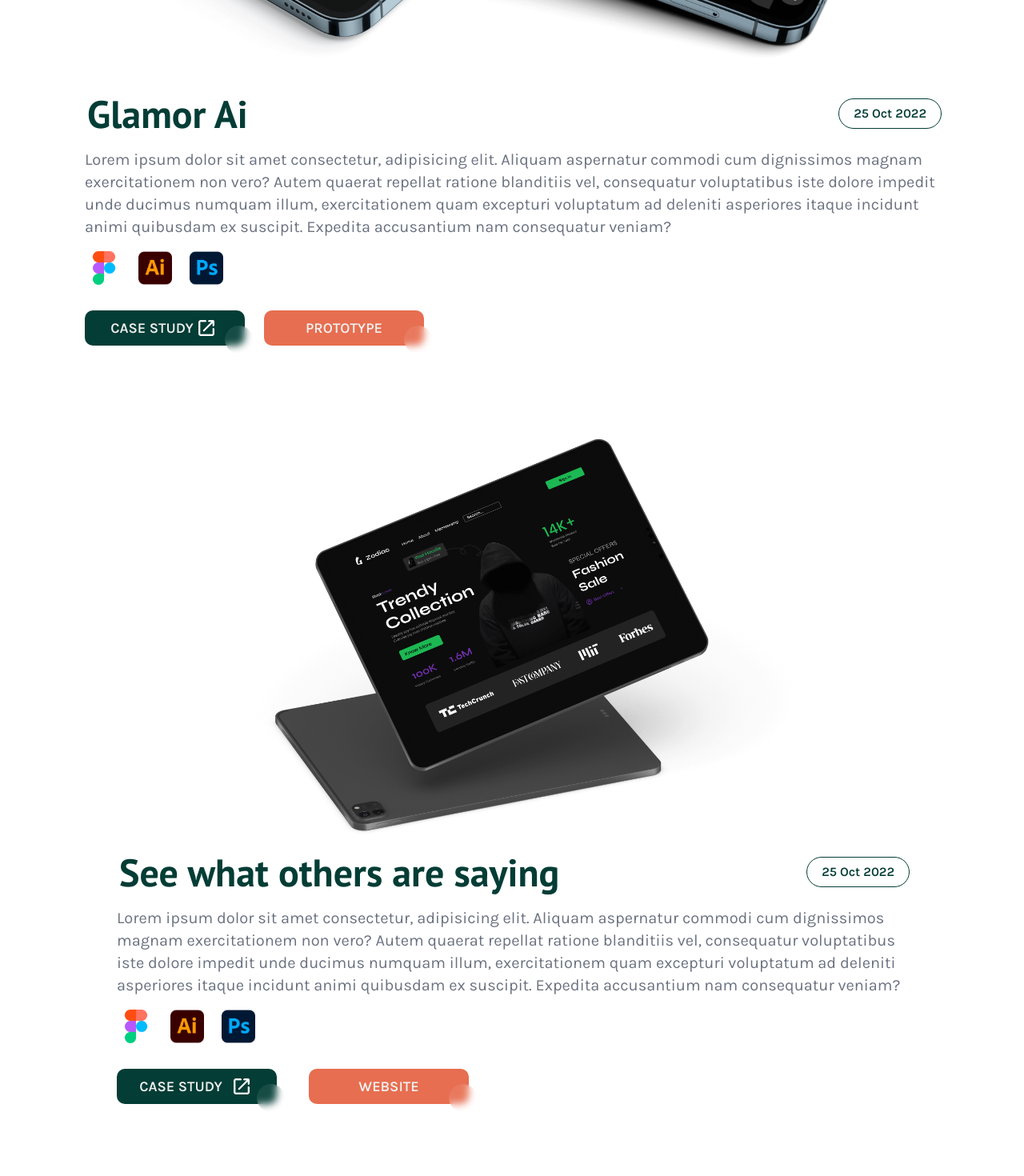
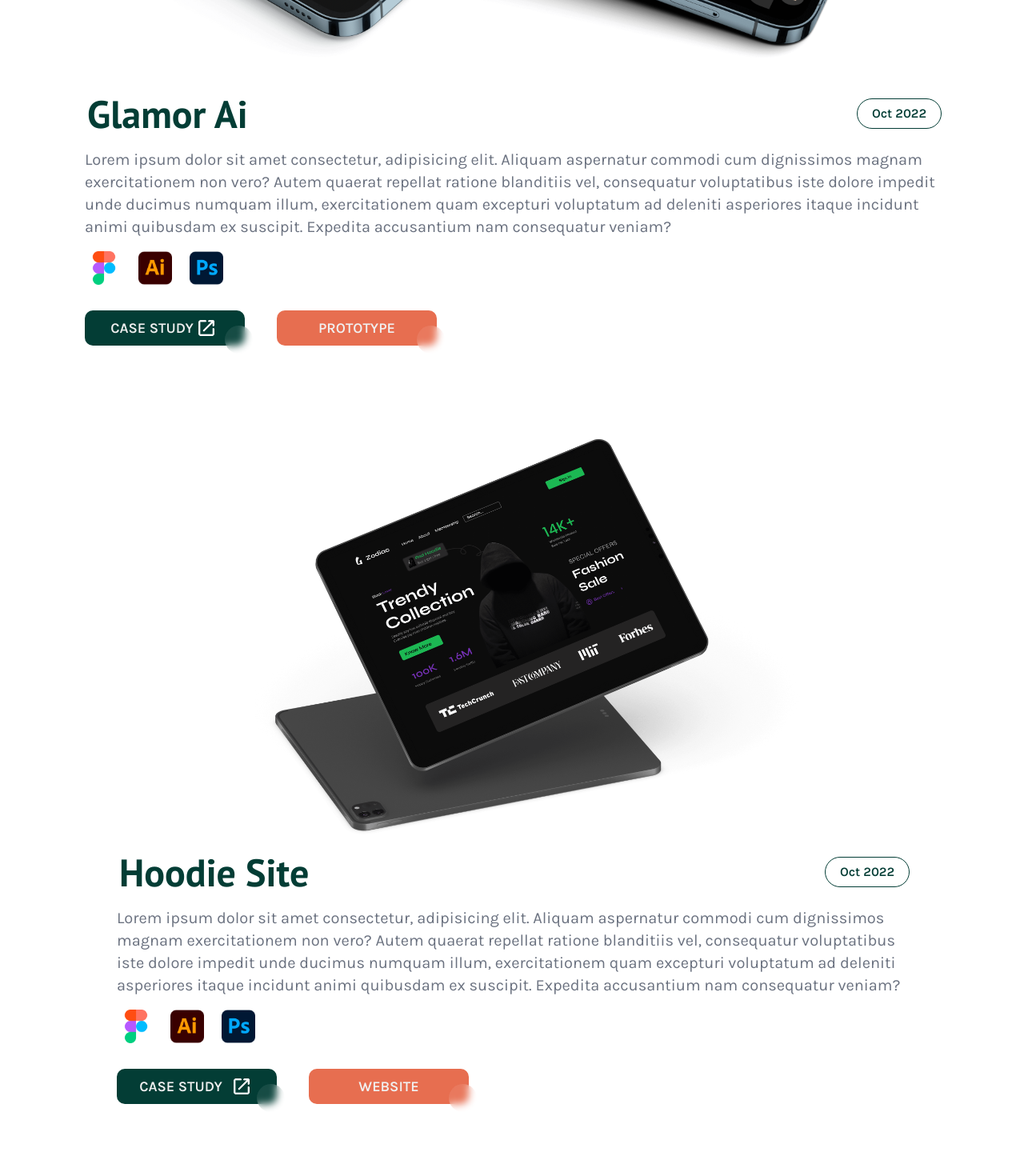
Before and after one commit to sumansourabh9155/ProductDesignPortfolio, a React (Create React App) app: page /Projects in a window 1280 px wide. Shown: the part 1840-3310 px from the top of the page at 80% size. Built offline with nearby package versions, Linux system fonts and the light colour scheme; a web font is replaced by a local one.

Commit message:
Made Project page Responsive

```diff
--- a/src/resource/page/Projects.jsx
+++ b/src/resource/page/Projects.jsx
@@ -20,11 +20,11 @@ const Projects = () => {
     <div>
       <Navbar />
 
-      <div className="pt-20 px-12 mb-32">
-        <div className=" dark:text-gray-100">
-          <section className=" text-[#033d35] -z-10 relative ">
+      <div className="pt-20  px-2 md:px-12 mb-32">
+        <div className="dark:text-gray-100 ">
+          <section className="text-[#033d35] -z-10  relative">
             <div
-              className="lg:h-80 md:h-56 sm:h-48 hero-image bg-right-bottom bg-cover flex"
+              className="lg:h-80 md:h-56 sm:h-48 hero-image w-full bg-right-bottom bg-cover flex"
               style={{
                 backgroundImage:
                   "url(https://images.unsplash.com/photo-1493934558415-9d19f0b2b4d2?ixlib=rb-4.0.3&ixid=M3wxMjA3fDB8MHxwaG90by1wYWdlfHx8fGVufDB8fHx8fA%3D%3D&auto=format&fit=crop&w=854&q=80)",
@@ -38,14 +38,18 @@ const Projects = () => {
         </div>
 
         <div className="mb-40 pt-20">
-          <img className="md:px-[4rem] lg:px-[25rem] md:py-10" src={rakiar} alt="RaikarsGoodVibes" />
+          <img
+            className="md:px-[4rem] lg:px-[25rem] md:py-10"
+            src={rakiar}
+            alt="RaikarsGoodVibes"
+          />
           <div className="flex justify-between items-center">
-            <h2 className="text-5xl font-bold subheadline">RaikarsGoodVibes</h2>
+            <h2 className="text-2xl md:text-5xl font-bold subheadline">RaikarsGoodVibes</h2>
             <p className="font-semibold px-4 py-1 outline  rounded-full outline-offset-2 outline-1 ...">
-              25 Oct 2022
+              Oct 2022
             </p>
           </div>
-          <p className="pt-5 text-xl text-gray-500">
+          <p className="pt-5 text-sm md:text-xl text-gray-500">
             Lorem ipsum dolor sit amet consectetur, adipisicing elit. Aliquam
             aspernatur commodi cum dignissimos magnam exercitationem non vero?
             Autem quaerat repellat ratione blanditiis vel, consequatur
@@ -60,14 +64,15 @@ const Projects = () => {
             <img className="w-12 " src={photoshop} alt="" />
           </div>
 
-          <div className="flex justify-start pt-8 gap-10">
+          <div className="md:flex justify-start pt-8 gap-10 space-y-3 md:space-y-0">
             <Link
               to="https://www.behance.net/gallery/170593097/RaikarsGoodVibes"
               className="button-dark"
               target="_blank"
               role="button"
             >
-              Case study<img src={newtab} className="ml-2 w-8" alt="" />
+              Case study
+              <img src={newtab} className="ml-2 w-8" alt="" />
             </Link>
             <Link
               to="https://raikarsgoodvibes.com/"
@@ -84,12 +89,12 @@ const Projects = () => {
         <div className="lg:px-10">
           <img src={glamor} className="md:px-[0rem] lg:px-[4rem]" alt="" />
           <div className="flex justify-between items-center">
-            <h2 className="text-5xl font-bold subheadline">Glamor Ai</h2>
+            <h2 className="text-3xl md:text-5xl font-bold subheadline">Glamor Ai</h2>
             <p className="font-semibold px-4 py-1 outline  rounded-full outline-offset-2 outline-1 ...">
-              25 Oct 2022
+              Oct 2022
             </p>
           </div>
-          <p className="pt-5 text-xl text-gray-500">
+          <p className="pt-5 text-sm md:text-xl text-gray-500">
             Lorem ipsum dolor sit amet consectetur, adipisicing elit. Aliquam
             aspernatur commodi cum dignissimos magnam exercitationem non vero?
             Autem quaerat repellat ratione blanditiis vel, consequatur
@@ -104,7 +109,7 @@ const Projects = () => {
             <img className="w-12 " src={photoshop} alt="" />
           </div>
 
-          <div className="flex justify-start pt-8 gap-6">
+          <div className="md:flex justify-start pt-8 gap-10 space-y-3 md:space-y-0">
             <Link
               to="https://www.behance.net/gallery/169935581/Glamor-AI"
               className="button-dark"
@@ -127,14 +132,20 @@ const Projects = () => {
         </div>
 
         <div className="lg:px-20">
-          <img src={hoodie} className="md:px-[0rem] lg:px-[7rem] pt-20" alt="" />
+          <img
+            src={hoodie}
+            className="md:px-[0rem] lg:px-[7rem] pt-20"
+            alt=""
+          />
           <div className="flex justify-between items-center">
-            <h2 className="text-5xl font-bold subheadline">See what others are saying</h2>
+            <h2 className="text-3xl md:text-5xl font-bold subheadline">
+              Hoodie Site
+            </h2>
             <p className="font-semibold px-4 py-1 outline  rounded-full outline-offset-2 outline-1 ...">
-              25 Oct 2022
+              Oct 2022
             </p>
           </div>
-          <p className="pt-5 text-xl text-gray-500">
+          <p className="pt-5 text-sm md:text-xl text-gray-500">
             Lorem ipsum dolor sit amet consectetur, adipisicing elit. Aliquam
             aspernatur commodi cum dignissimos magnam exercitationem non vero?
             Autem quaerat repellat ratione blanditiis vel, consequatur
@@ -148,14 +159,15 @@ const Projects = () => {
             <img className="w-12 " src={illustrator} alt="" />
             <img className="w-12 " src={photoshop} alt="" />
           </div>
-          <div className="flex justify-start pt-8 gap-10">
+          <div className="md:flex justify-start pt-8 gap-10 space-y-3 md:space-y-0">
             <Link
               to="https://www.behance.net/gallery/170593097/RaikarsGoodVibes"
               className="button-dark"
               target="_blank"
               role="button"
             >
-              Case study<img src={newtab} className="ml-2 w-8" alt="" />
+              Case study
+              <img src={newtab} className="ml-2 w-8" alt="" />
             </Link>
             <Link
               to="https://raikarsgoodvibes.com/"
@@ -170,14 +182,20 @@ const Projects = () => {
         </div>
 
         <div className="lg:px-20">
-          <img src={beauty} className="md:px-[0rem] lg:px-[8rem] pb-20 pt-40 " alt="" />
+          <img
+            src={beauty}
+            className="md:px-[0rem] lg:px-[8rem] pb-20 pt-40 "
+            alt=""
+          />
           <div className="flex justify-between items-center">
-            <h2 className="text-5xl font-bold subheadline">See what others are saying</h2>
+            <h2 className="text-3xl md:text-5xl font-bold subheadline">
+              Health Vatics
+            </h2>
             <p className="font-semibold px-4 py-1 outline  rounded-full outline-offset-2 outline-1 ...">
-              25 Oct 2022
+              Oct 2022
             </p>
           </div>
-          <p className="pt-5 text-xl text-gray-500">
+          <p className="pt-5 text-sm md:text-xl text-gray-500">
             Lorem ipsum dolor sit amet consectetur, adipisicing elit. Aliquam
             aspernatur commodi cum dignissimos magnam exercitationem non vero?
             Autem quaerat repellat ratione blanditiis vel, consequatur
@@ -191,14 +209,15 @@ const Projects = () => {
             <img className="w-12 " src={illustrator} alt="" />
             <img className="w-12 " src={photoshop} alt="" />
           </div>
-          <div className="flex justify-start pt-8 gap-10">
+          <div className="md:flex justify-start pt-8 gap-10 space-y-3 md:space-y-0">
             <Link
               to="https://www.behance.net/gallery/170593097/RaikarsGoodVibes"
               className="button-dark"
               target="_blank"
               role="button"
             >
-              Case study<img src={newtab} className="ml-2 w-8" alt="" />
+              Case study
+              <img src={newtab} className="ml-2 w-8" alt="" />
             </Link>
             <Link
               to="https://raikarsgoodvibes.com/"
@@ -212,15 +231,21 @@ const Projects = () => {
           </div>
         </div>
 
-        <div className="lg:px-20">
-          <img src={shoe} className="md:px-[0rem] lg:px-[12rem] md:pt-32 md:pb-10" alt="" />
+        <div className="lg:px-20 ">
+          <img
+            src={shoe}
+            className="md:px-[0rem] lg:px-[12rem] pt-20 md:pt-32 md:pb-10"
+            alt=""
+          />
           <div className="flex justify-between items-center">
-            <h2 className="text-5xl font-bold subheadline">See what others are saying</h2>
+            <h2 className="text-3xl md:text-5xl font-bold subheadline">
+              Shoe Store
+            </h2>
             <p className="font-semibold px-4 py-1 outline  rounded-full outline-offset-2 outline-1 ...">
-              25 Oct 2022
+              Oct 2022
             </p>
           </div>
-          <p className="pt-5 text-xl text-gray-500">
+          <p className="pt-5 text-sm md:text-xl text-gray-500">
             Lorem ipsum dolor sit amet consectetur, adipisicing elit. Aliquam
             aspernatur commodi cum dignissimos magnam exercitationem non vero?
             Autem quaerat repellat ratione blanditiis vel, consequatur
@@ -234,20 +259,21 @@ const Projects = () => {
             <img className="w-12 " src={illustrator} alt="" />
             <img className="w-12 " src={photoshop} alt="" />
           </div>
-          <div className="flex justify-start pt-8 gap-10">
+          <div className="md:flex justify-start pt-8 gap-10 space-y-3 md:space-y-0">
             <Link
               to="https://www.behance.net/gallery/170593097/RaikarsGoodVibes"
               className="button-dark"
               target="_blank"
               role="button"
             >
-              Case study<img src={newtab} className="ml-2 w-8" alt="" />
+              Case study
+              <img src={newtab} className="ml-2 w-8" alt="" />
             </Link>
             <Link
               to="https://raikarsgoodvibes.com/"
               target="_blank"
               rel="noreferrer"
-              className="buttonlight "
+              className="buttonlight"
               role="button"
             >
               Website
```
